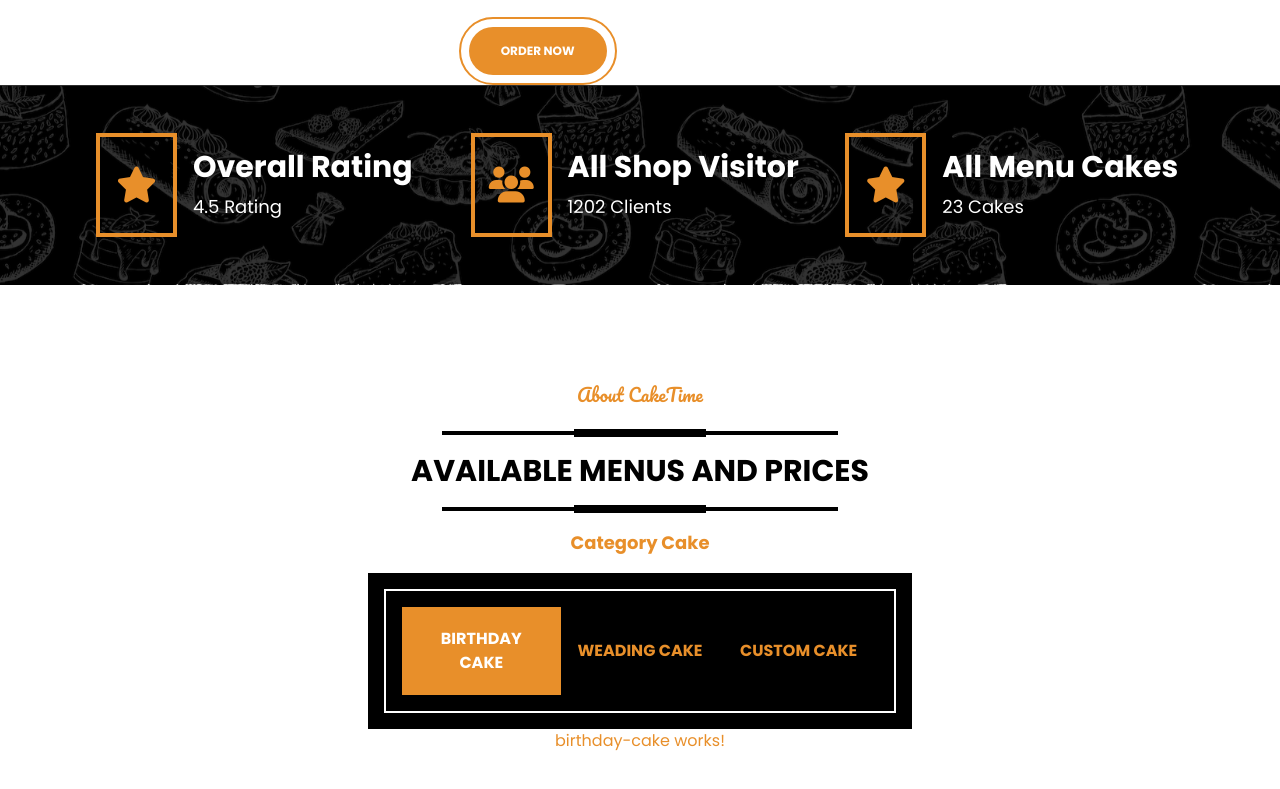
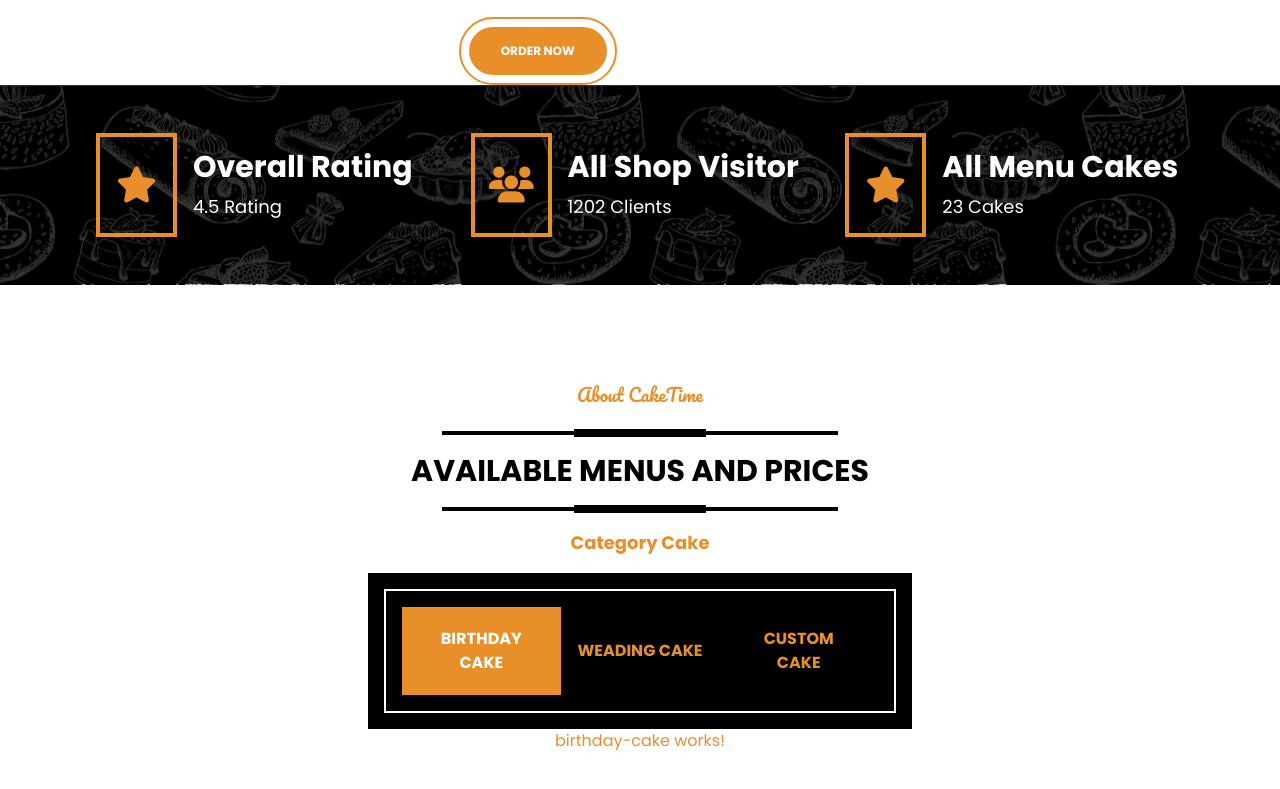
Before and after one commit to zainuddin25/CakeTime, an Angular app: page /landing-page in a window 1280 px wide. Shown: the part 1499-2288 px from the top of the page. Built offline with nearby package versions, Linux system fonts and the light colour scheme.

Commit message:
add: card

```diff
--- a/src/app/components/menu/menu.component.html
+++ b/src/app/components/menu/menu.component.html
@@ -18,7 +18,7 @@
                 <div class="border-2 border-white grid grid-cols-3 p-3 lg:p-4">
                     <button class="uppercase font-bold text-xs lg:text-base hover:text-white hover:bg-primary duration-300 text-primary px-4 py-5" [ngClass]="{'bg-primary text-white' : birthdayCake}" (click)="clickBirthdayCake()">birthday cake</button>
                     <button class="uppercase font-bold text-xs lg:text-base hover:text-white hover:bg-primary duration-300 text-primary px-4 py-5" [ngClass]="{'bg-primary text-white' : weadingCake}" (click)="clickWeadingCake()">weading cake</button>
-                    <button class="uppercase font-bold text-xs lg:text-base hover:text-white hover:bg-primary duration-300 text-primary px-4 py-5" [ngClass]="{'bg-primary text-white' : customCake}" (click)="clickCustomCake()">custom cake</button>
+                    <button class="uppercase font-bold text-xs lg:text-base hover:text-white hover:bg-primary duration-300 text-primary px-6 py-5" [ngClass]="{'bg-primary text-white' : customCake}" (click)="clickCustomCake()">custom cake</button>
                 </div>
             </div>
             <div [ngSwitch]="selected">
```
